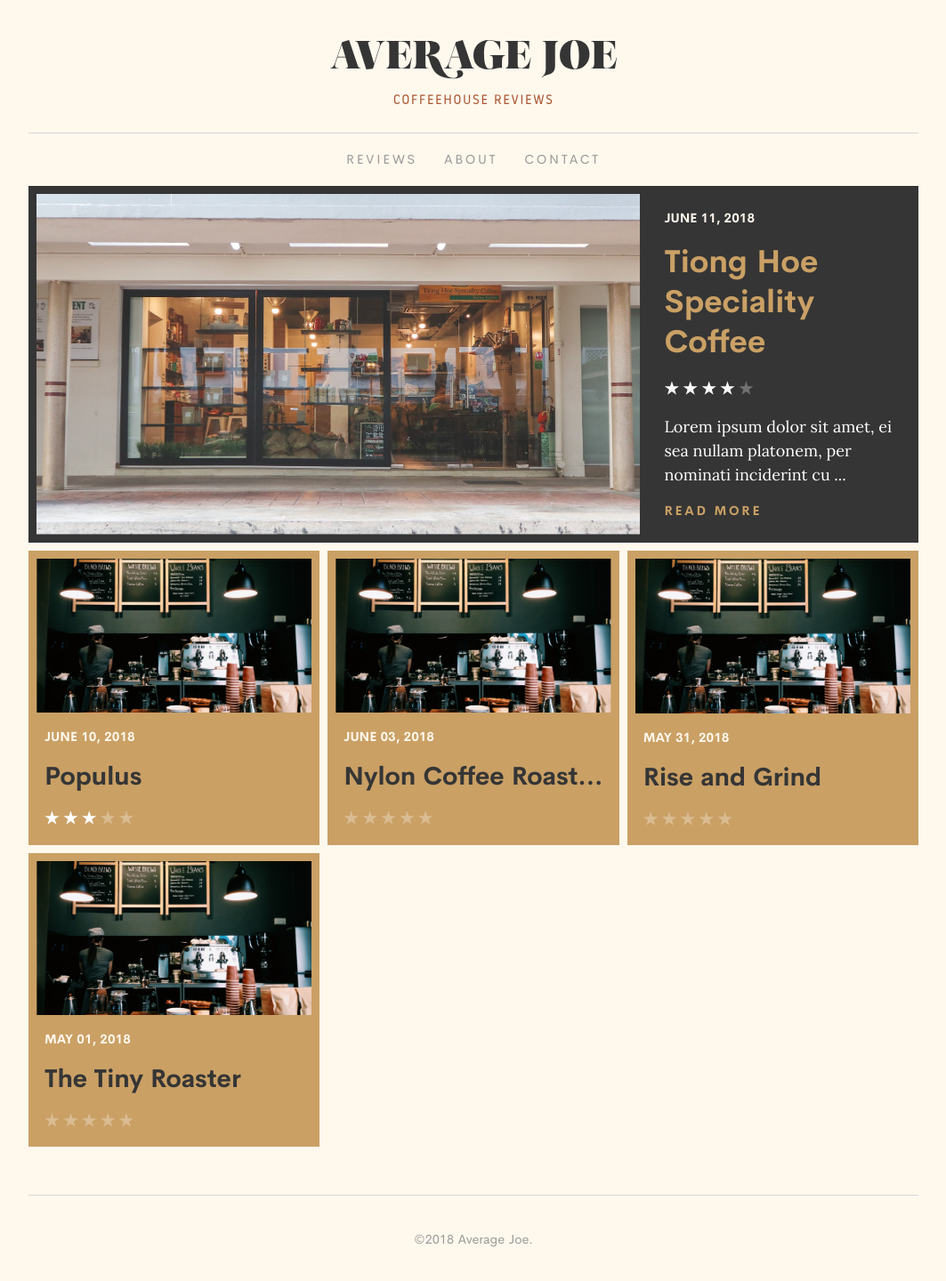
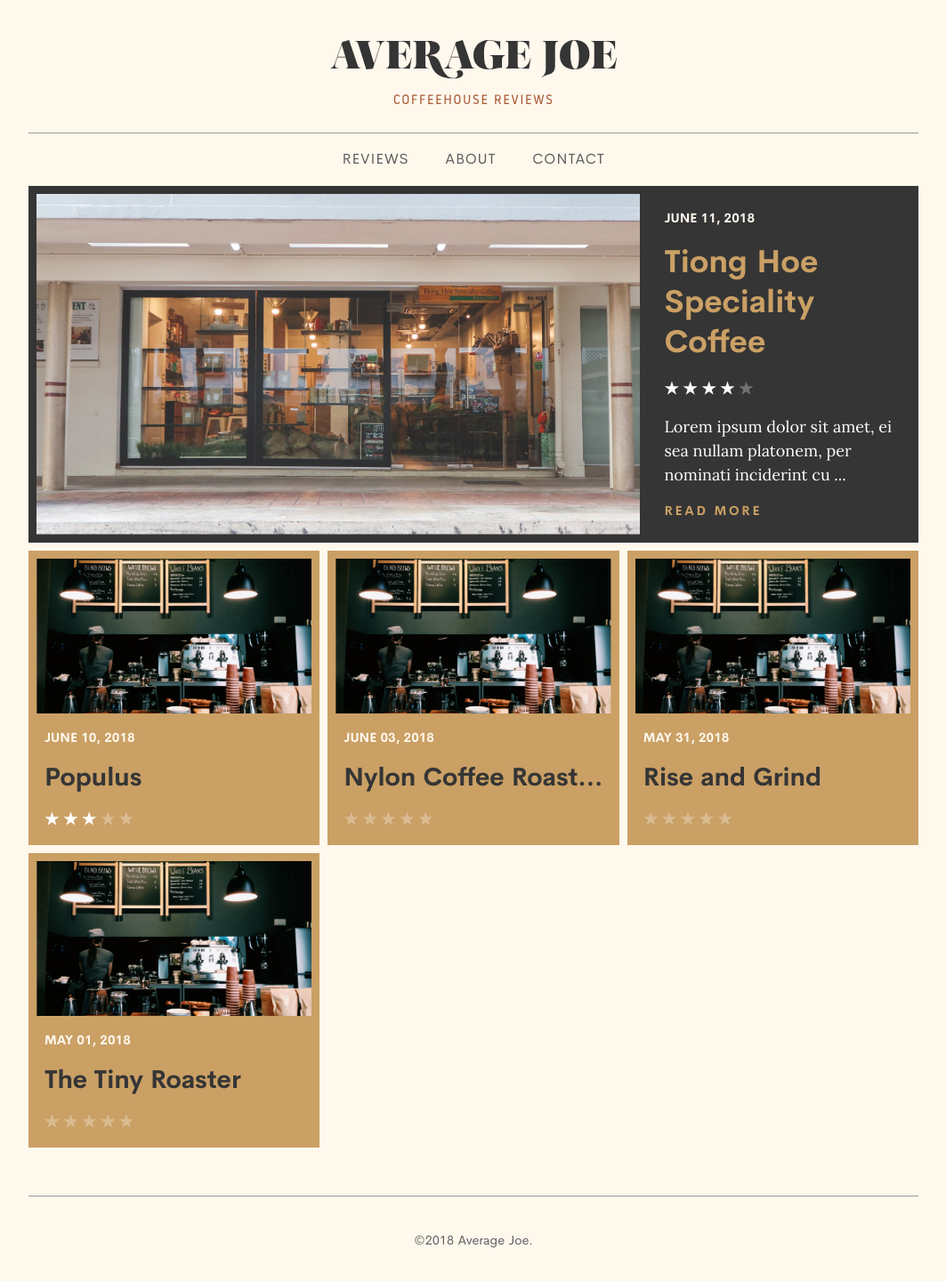
Before and after one commit to chesterhow/average-joe, a Jekyll site: the page built from index.md, in a window 1280 px wide. Shown: the whole page at 89% size, without its empty margins (108-1171 px from the left). Built offline with Jekyll 4.4.1, drawn with Linux system fonts in a browser that asks for light colours.

Commit message:
Improve design

```diff
--- a/_includes/head.html
+++ b/_includes/head.html
@@ -16,7 +16,7 @@
     {% if page.title == "Home" %}
       {{ site.title }}
     {% else %}
-      {{ page.title }} &middot; {{ site.title }}
+      {{ page.title }} | {{ site.title }}
     {% endif %}
   </title>
 
--- a/_layouts/default.html
+++ b/_layouts/default.html
@@ -8,9 +8,9 @@
       </a>
       <nav class="nav">
         <ul>
-          <li><a href="{{ "/" | relative_url }}">REVIEWS</a></li>
-          <li><a href="{{ "/about" | relative_url }}">ABOUT</a></li>
-          <li><a href="">CONTACT</a></li>
+          <li><a href="{{ "/" | relative_url }}">Reviews</a></li>
+          <li><a href="{{ "/about" | relative_url }}">About</a></li>
+          <li><a href="">Contact</a></li>
         </ul>
       </nav>
     </header>
--- a/_sass/average-joe/_footer.scss
+++ b/_sass/average-joe/_footer.scss
@@ -2,11 +2,11 @@
   @extend %page-max-width;
   display: block;
   padding: 2rem 0;
-  border-top: 1px solid $grey-light;
+  border-top: 1px solid $grey;
   text-align: center;
 
   &--copyright {
-    color: $grey;
+    color: $grey-dark;
     font-family: $sans-serif;
     font-size: 0.8rem;
   }
--- a/_sass/average-joe/_header.scss
+++ b/_sass/average-joe/_header.scss
@@ -22,7 +22,7 @@
 .nav {
   margin-top: 1.5rem;
   padding-top: 0.75rem;
-  border-top: 1px solid $grey-light;
+  border-top: 1px solid $grey;
 
   @media (max-width: $break-medium) {
     margin-top: 1.2rem;
@@ -40,16 +40,17 @@
 
   li {
     display: inline-block;
-    margin: 0 0.7rem;
+    margin: 0 1rem;
     line-height: 1.5;
   }
 
   a {
-    color: $grey;
+    color: $grey-dark;
     font-family: $sans-serif;
-    font-size: 0.8rem;
-    letter-spacing: 0.15rem;
+    font-size: 0.9rem;
+    letter-spacing: 0.05rem;
     text-decoration: none;
+    text-transform: uppercase;
 
     @media (max-width: $break-smaller) {
       font-size: 0.7rem;
--- a/_sass/average-joe/_variables.scss
+++ b/_sass/average-joe/_variables.scss
@@ -4,6 +4,7 @@ $serif: 'Lora';
 
 // Colours
 $black: #353535;
+$grey-dark: #606060;
 $grey: #999;
 $grey-light: #D7D7D7;
 $white: #FFF;
```
